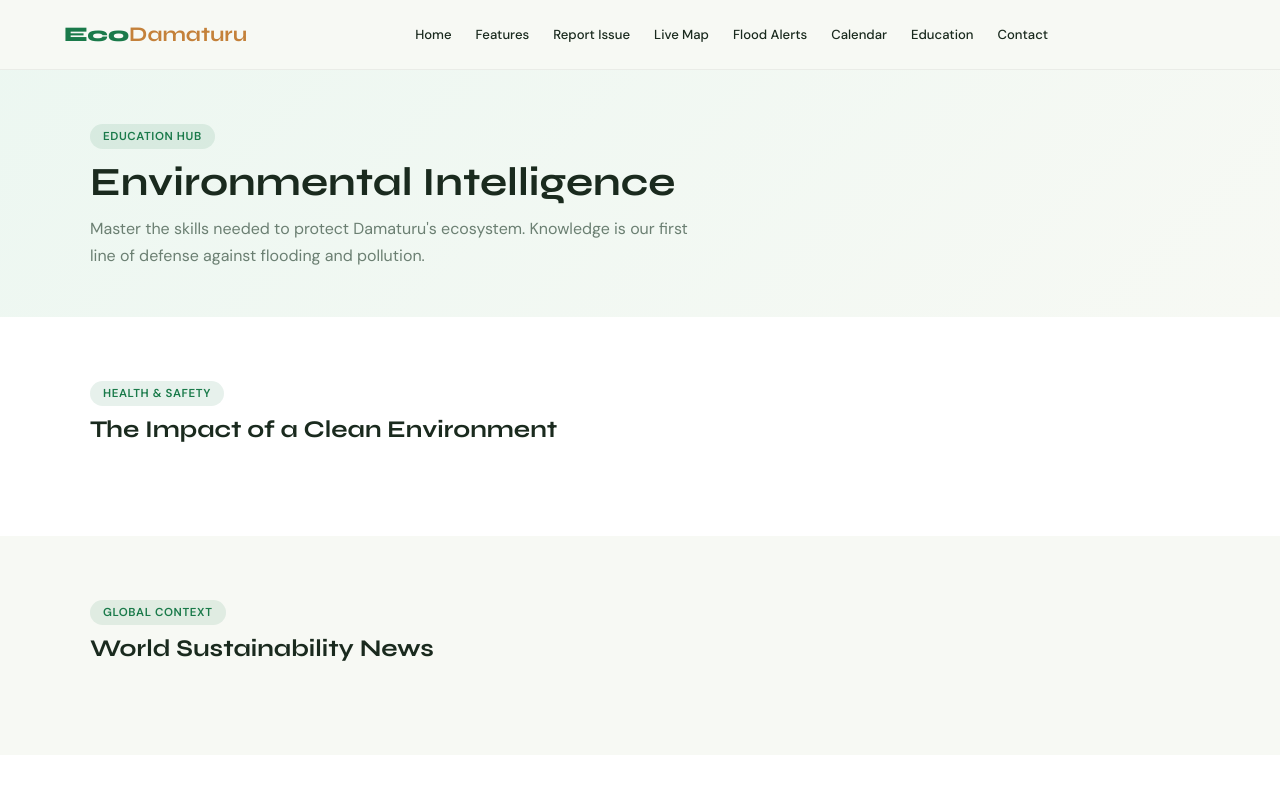
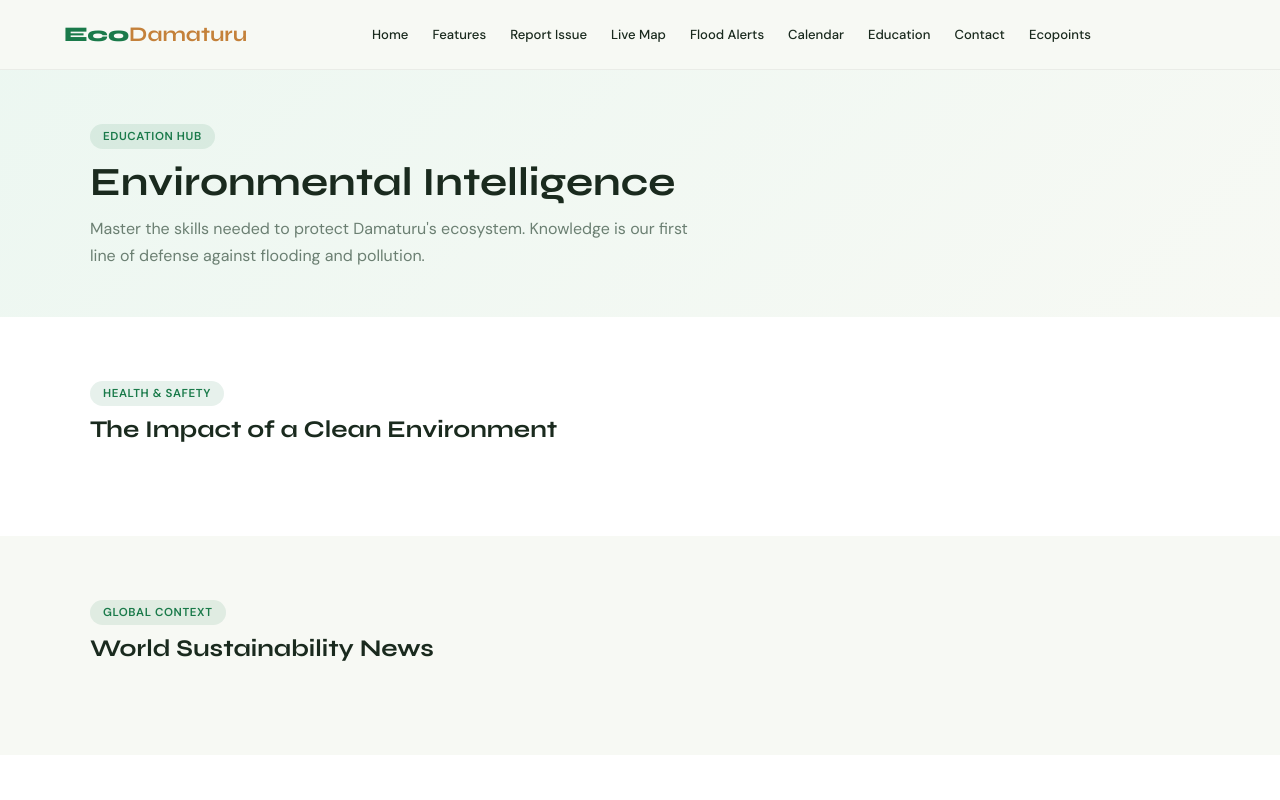
Before and after one commit to Iisule/Ecodamaturu, a plain HTML site: page education.html in a window 1280 px wide. Shown: the top 800 px of the page. Drawn offline with Linux system fonts and the light colour scheme.

Commit message:
Update education.html

```diff
--- a/education.html
+++ b/education.html
@@ -162,6 +162,7 @@ nav {
     <a href="calendar.html">Calendar</a>
     <a href="education.html">Education</a>
     <a href="contact.html">Contact</a>
+     <a href="ecopoints.html">Ecopoints</a>
   </div>
   <div class="nr">
     <button class="hbg" id="hbg" onclick="toggleDrw()"><span></span><span></span><span></span></button>
@@ -176,6 +177,7 @@ nav {
   <a href="calendar.html">Calendar</a>
   <a href="education.html"> 📚 Education</a>
   <a href="contact.html">📞 Contact</a>
+  <a href="ecopoints.html">Ecopoints</a>
 </div>
 
 <div class="ph">
```
